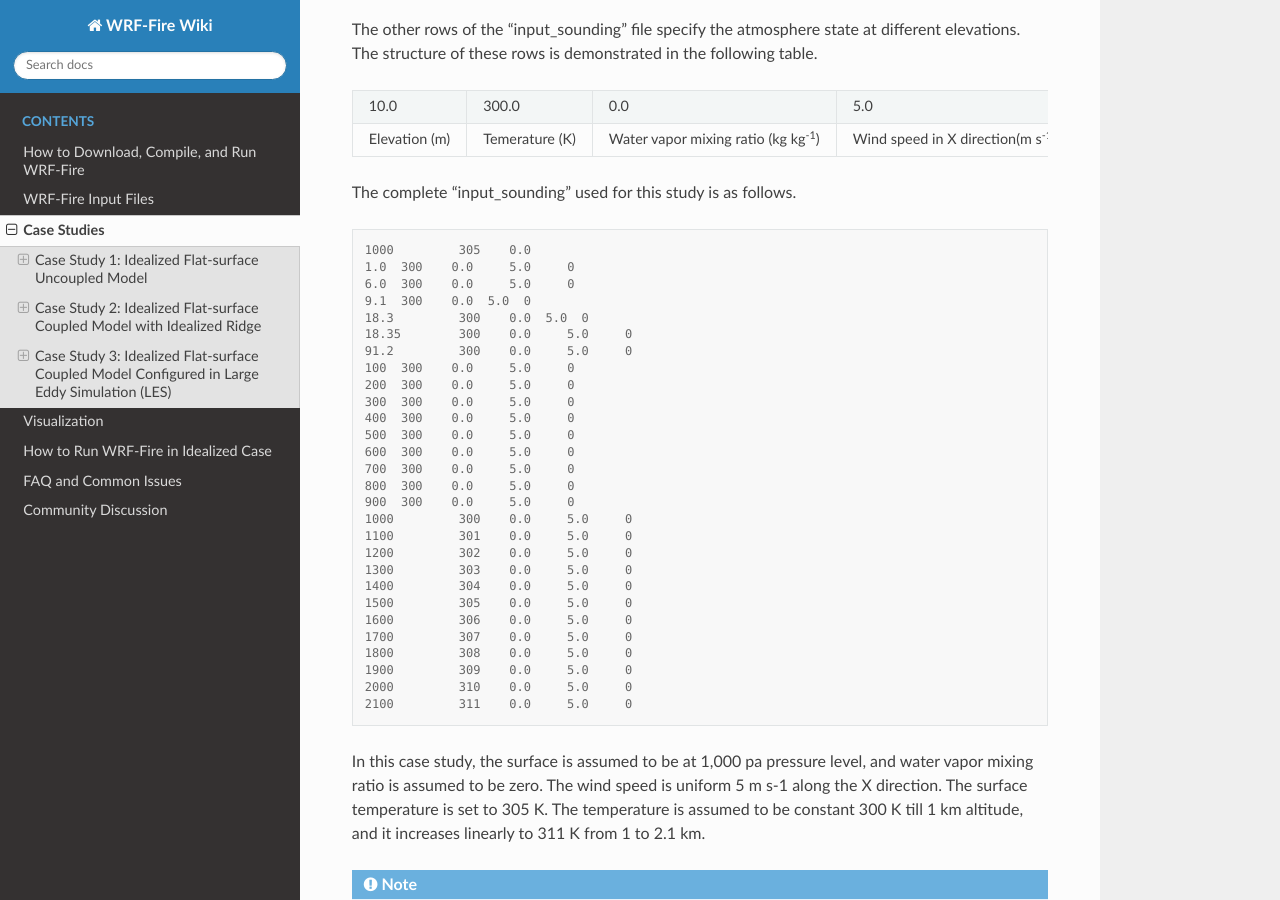
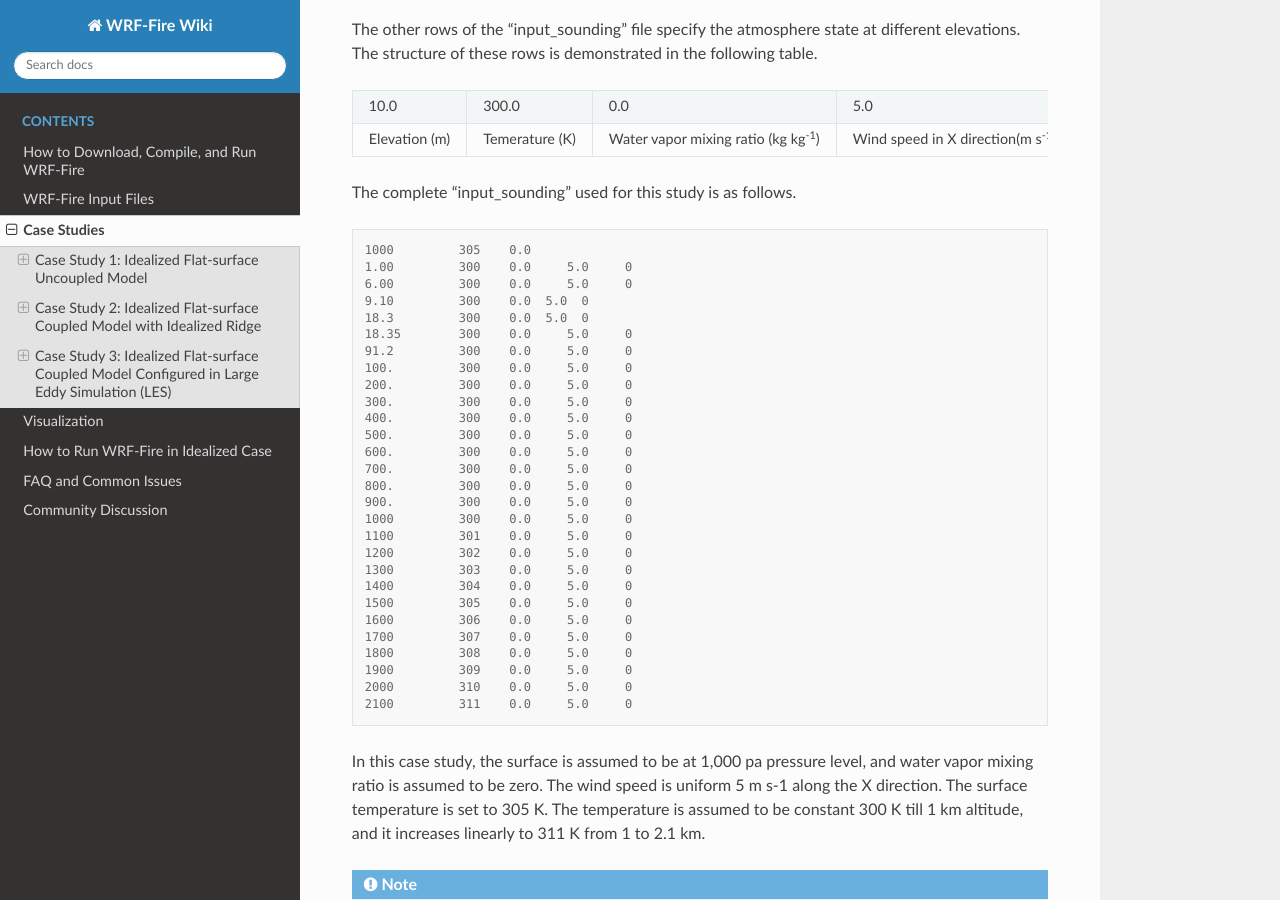
Before and after one commit to WRF-Fire-UNR/UNR-WRF-FIRE, a Sphinx documentation site: the page built from docs/source/case_studies.rst, in a window 1280 px wide and 900 px high, scrolled down 8729 px. Built offline with Sphinx 7.4.7 and the Read the Docs theme 2.0.0, drawn with Linux system fonts in a browser that asks for light colours.

Commit message:
Update case_studies.rst

```diff
--- a/docs/source/case_studies.rst
+++ b/docs/source/case_studies.rst
@@ -357,21 +357,21 @@ The complete “input_sounding” used for this study is as follows.
 ::
 
     1000	 305	0.0
-    1.0	 300	0.0	5.0	0
-    6.0	 300	0.0	5.0	0
-    9.1	 300	0.0  5.0  0
+    1.00	 300	0.0	5.0	0
+    6.00	 300	0.0	5.0	0
+    9.10	 300	0.0  5.0  0
     18.3	 300	0.0  5.0  0
     18.35	 300	0.0	5.0	0
     91.2	 300	0.0	5.0	0
-    100	 300	0.0	5.0	0
-    200	 300	0.0	5.0	0
-    300	 300	0.0	5.0	0
-    400	 300	0.0	5.0	0
-    500	 300	0.0	5.0	0
-    600	 300	0.0	5.0	0
-    700	 300	0.0	5.0	0
-    800	 300	0.0	5.0	0
-    900	 300	0.0	5.0	0
+    100.	 300	0.0	5.0	0
+    200.	 300	0.0	5.0	0
+    300.	 300	0.0	5.0	0
+    400.	 300	0.0	5.0	0
+    500.	 300	0.0	5.0	0
+    600.	 300	0.0	5.0	0
+    700.	 300	0.0	5.0	0
+    800.	 300	0.0	5.0	0
+    900.	 300	0.0	5.0	0
     1000	 300	0.0	5.0	0
     1100	 301	0.0	5.0	0
     1200	 302	0.0	5.0	0
```
